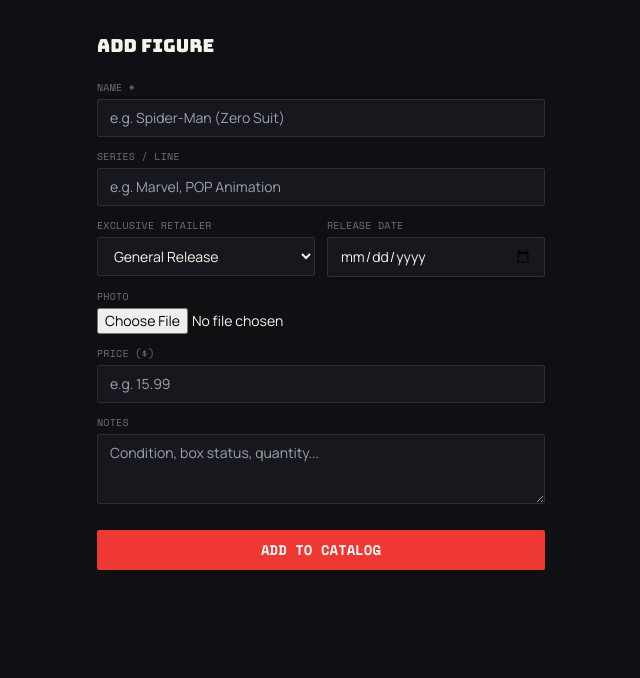
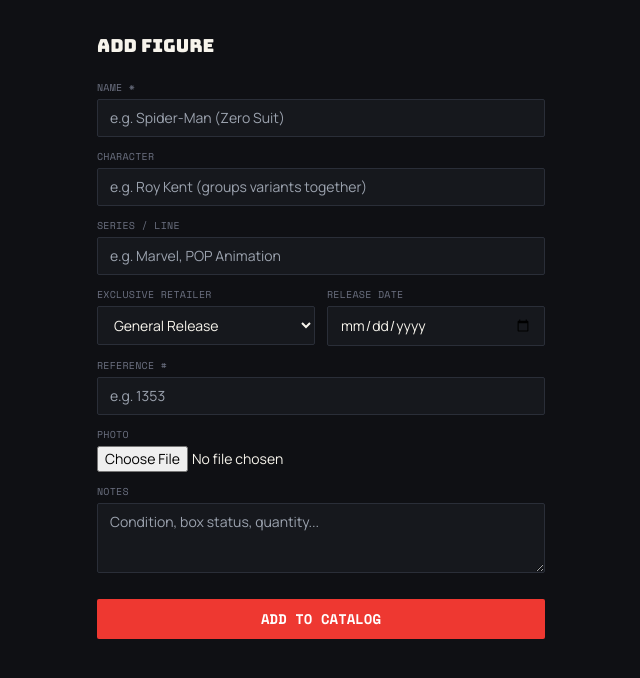
Before and after one commit to Aboutthepop/About-thy-pop, a Next.js app: page /figure/new in a window 1280 px wide. Shown: the top 678 px of the page, without its empty margins (319-959 px from the left). Built offline with nearby package versions, Linux system fonts and the light colour scheme.

Commit message:
Update page.tsx

```diff
--- a/app/figure/[id]/page.tsx
+++ b/app/figure/[id]/page.tsx
@@ -11,7 +11,8 @@ const emptyForm = {
   retailer: 'General Release',
   release_date: '',
   image_url: '',
-  price: '',
+  reference_number: '',
+  character: '',
   notes: '',
   status: 'owned' as const,
 };
@@ -36,7 +37,8 @@ export default function FigureFormPage() {
           retailer: data.retailer,
           release_date: data.release_date ?? '',
           image_url: data.image_url ?? '',
-          price: data.price?.toString() ?? '',
+          reference_number: data.reference_number ?? '',
+          character: data.character ?? '',
           notes: data.notes ?? '',
           status: (data.status ?? 'owned') as any,
         })
@@ -89,6 +91,16 @@ export default function FigureFormPage() {
           </div>
 
           <div>
+            <label className="text-[10px] uppercase tracking-wide block mb-1 font-mono text-muted">Character</label>
+            <input
+              className={inputCls}
+              value={form.character}
+              onChange={(e) => setForm({ ...form, character: e.target.value })}
+              placeholder="e.g. Roy Kent (groups variants together)"
+            />
+          </div>
+
+          <div>
             <label className="text-[10px] uppercase tracking-wide block mb-1 font-mono text-muted">Series / Line</label>
             <input
               className={inputCls}
@@ -125,23 +137,22 @@ export default function FigureFormPage() {
           </div>
 
           <div>
+            <label className="text-[10px] uppercase tracking-wide block mb-1 font-mono text-muted">Reference #</label>
+            <input
+              className={inputCls}
+              value={form.reference_number}
+              onChange={(e) => setForm({ ...form, reference_number: e.target.value })}
+              placeholder="e.g. 1353"
+            />
+          </div>
+
+          <div>
             <label className="text-[10px] uppercase tracking-wide block mb-1 font-mono text-muted">Photo</label>
             <input type="file" accept="image/*" onChange={handleFileChange} className="text-sm text-card" />
             {uploading && <div className="text-xs text-muted mt-1">Uploading...</div>}
             {form.image_url && (
               <img src={form.image_url} alt="preview" className="mt-2 w-24 h-24 object-contain bg-cardWindow rounded-sm" />
             )}
-          </div>
-
-          <div>
-            <label className="text-[10px] uppercase tracking-wide block mb-1 font-mono text-muted">Price ($)</label>
-            <input
-              className={inputCls}
-              value={form.price}
-              onChange={(e) => setForm({ ...form, price: e.target.value })}
-              placeholder="e.g. 15.99"
-              inputMode="decimal"
-            />
           </div>
 
           <div>
```
